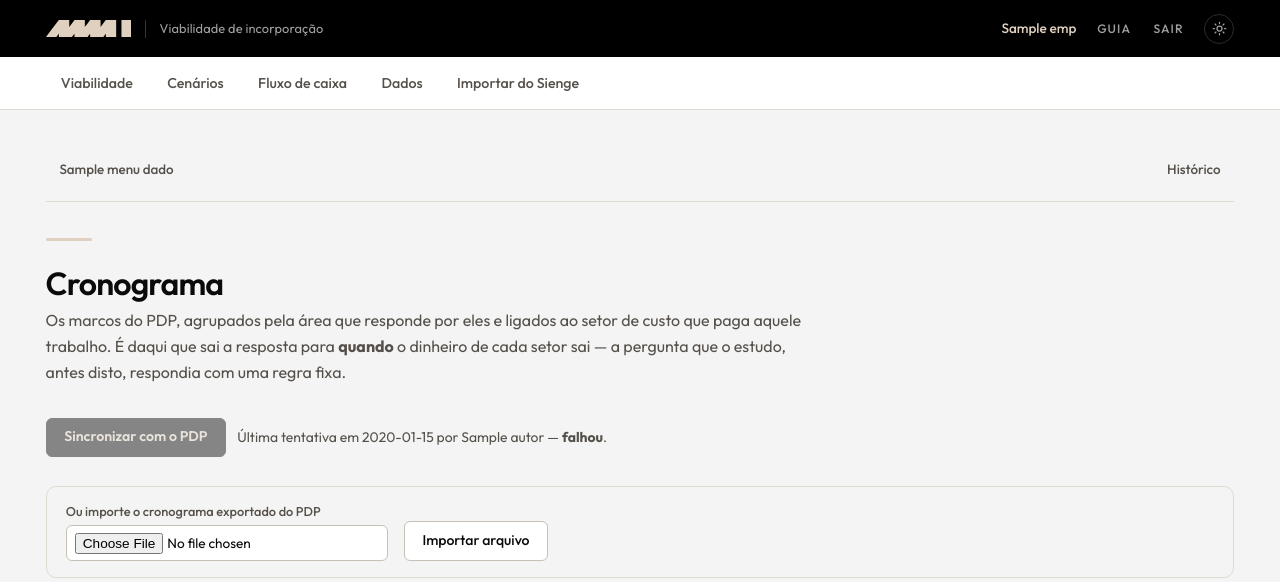
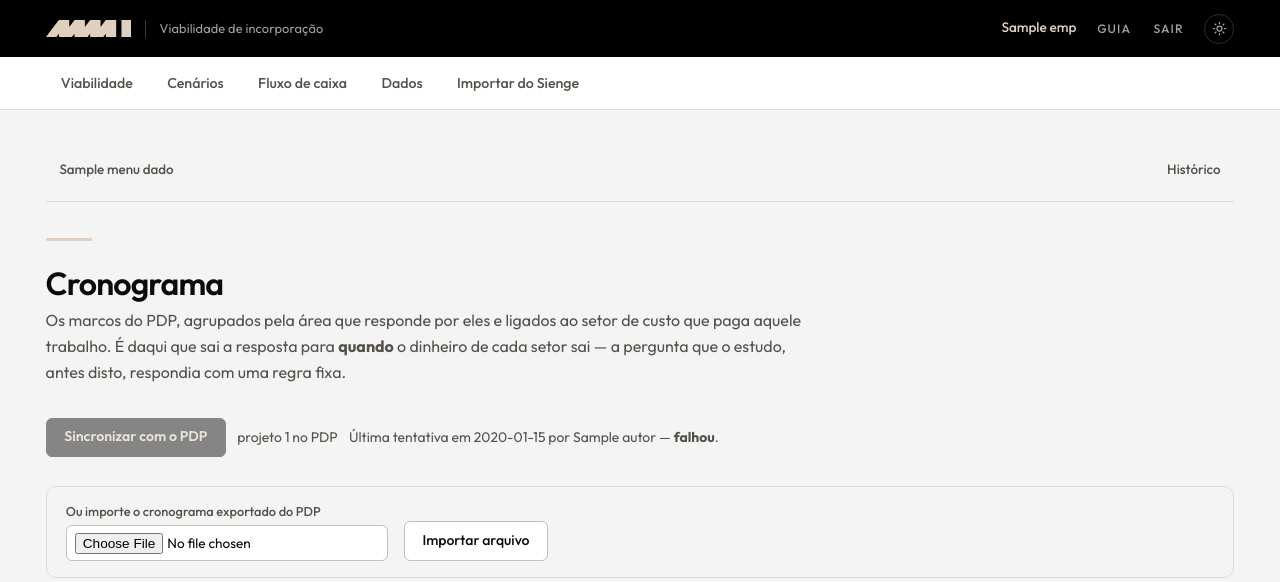
Before and after one commit to pauloluzengenharia-png/viabilidade-incorporacao, a FastAPI app: template app/web/templates/cronograma.html in a window 1280 px wide. Shown: the top 582 px of the page. Run offline with FastAPI, Linux system fonts and the light colour scheme; the template is opened without the code that fills it: most values are stand-ins (such as "Sample title", 1, 10 or a date in 2020); parts of the project's set-up code (start-up, migrations or seed data) failed here and were passed over.

Commit message:
A tela avisa antes do clique, nao depois
Clicar em Sincronizar num empreendimento sem projeto no PDP devolvia falhou —
correto e inutil. Agora o botao fica desabilitado e o aviso aparece antes, com
o nome do empreendimento e o link para o campo que falta.

O nome do empreendimento no cabecalho virou link para a lista.

```diff
--- a/app/web/static/estilo.css
+++ b/app/web/static/estilo.css
@@ -131,7 +131,9 @@ header.topo{background:var(--preto); color:var(--offwhite)}
 .marca .divisa{width:1px; height:18px; background:#3A3733}
 .marca span{font-size:.8rem; font-weight:400; color:var(--cinza);
   letter-spacing:.01em; white-space:nowrap}
-.topo .obra{font-size:.85rem; color:var(--areia); font-weight:500}
+.topo .obra{font-size:.85rem; color:var(--areia); font-weight:500;
+  text-decoration:none; border-bottom:1px solid transparent}
+.topo .obra:hover{border-bottom-color:var(--areia)}
 .sair{font-size:.76rem; letter-spacing:.09em; text-transform:uppercase;
   color:var(--cinza); text-decoration:none; font-weight:500;
   padding:.3rem .1rem}
--- a/app/web/templates/base.html
+++ b/app/web/templates/base.html
@@ -30,7 +30,8 @@
       <span>Viabilidade de incorporação</span>
     </a>
     <span style="flex:1"></span>
-    {% if emp is defined and emp %}<span class="obra">{{ emp.nome }}</span>{% endif %}
+    {% if emp is defined and emp %}<a class="obra" href="/"
+      title="Trocar de empreendimento">{{ emp.nome }}</a>{% endif %}
     <a href="/guia" class="sair">Guia</a>
     <a href="/sair" class="sair">Sair</a>
     <button class="tema" type="button" aria-label="Alternar entre tema claro e escuro"
--- a/app/web/templates/cronograma.html
+++ b/app/web/templates/cronograma.html
@@ -12,9 +12,13 @@
 
 <div class="acoes" style="margin:1.4rem 0 1.8rem; align-items:center">
   <form method="post" action="/empreendimento/{{ emp.id }}/dados/cronograma/sincronizar">
-    <button class="principal" type="submit" {{ 'disabled' if not configurado }}>
+    <button class="principal" type="submit"
+            {{ 'disabled' if not configurado or not emp.pdp_project_id }}>
       Sincronizar com o PDP</button>
   </form>
+  {% if emp.pdp_project_id %}
+  <span class="legenda-tab" style="margin:0">projeto {{ emp.pdp_project_id }} no PDP</span>
+  {% endif %}
   {% if ultima %}
   <span class="legenda-tab" style="margin:0">
     Última tentativa em {{ ultima.quando.strftime('%d/%m/%Y às %H:%M') }} por
@@ -30,6 +34,15 @@
     <input type="file" name="arquivo" accept=".json,application/json" required></label>
   <button type="submit">Importar arquivo</button>
 </form>
+
+{% if not emp.pdp_project_id %}
+<div class="aviso"><span><b>{{ emp.nome }} não tem projeto no PDP.</b>
+  O cronograma vem de lá pelo <b>código do projeto</b>, que é o número em
+  <code>project_id</code> na URL do PDP — preencha-o
+  <a href="/empreendimento/{{ emp.id }}/dados/cadastro">no cadastro</a>. Se este
+  empreendimento não existe no PDP, não há cronograma a buscar, e cada setor de
+  custo continua desembolsando pela regra fixa do seu cadastro.</span></div>
+{% endif %}
 
 {% if not configurado %}
 <div class="aviso"><span><b>A leitura do PDP não está configurada.</b>
```
